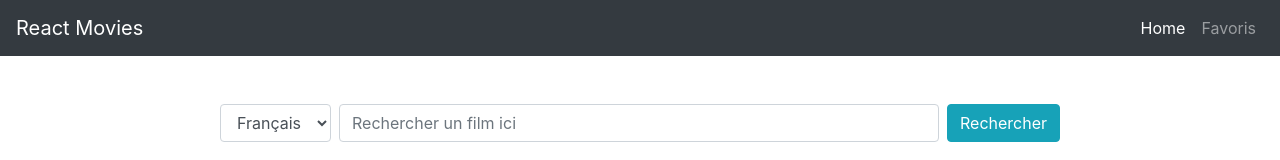
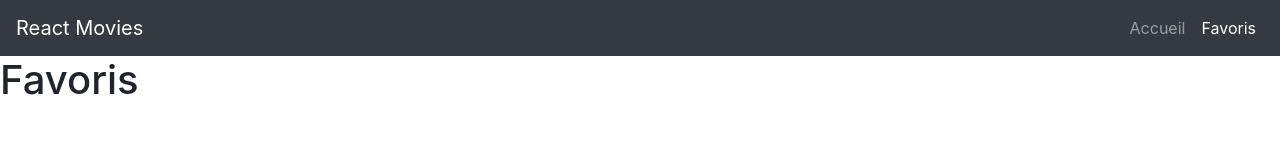
Before and after one commit to Zyrass/dyma-projet-react-movies, a React (Create React App) app: page /favoris in a window 1280 px wide. Shown: the top 160 px of the page. Built offline with nearby package versions, Linux system fonts and the light colour scheme; no server answers.

Commit message:
Mise en place du routing
Conception d'un composant fonctionnel favoris pour simuler une page de favoris lors du routing, ajout de react-router-dom et mise en place du fonctionnement du header pour switcher entre les liens

```diff
--- a/package.json
+++ b/package.json
@@ -11,6 +11,7 @@
     "node-sass": "^4.13.1",
     "react": "^16.12.0",
     "react-dom": "^16.12.0",
+    "react-router-dom": "^5.1.2",
     "react-scripts": "3.4.0"
   },
   "scripts": {
--- a/src/App.js
+++ b/src/App.js
@@ -1,7 +1,12 @@
 import React, { Component } from 'react';
+import {
+  BrowserRouter as Router, Route, Switch, Redirect
+} from "react-router-dom";
+
 import apiMovie, { apiMovieMap } from "./configuration/api.moviedb";
 
 import Films from "./features/films";
+import Favoris from "./features/favoris/";
 import { Header } from './components';
 
 // A décommenter pour ré-utiliser le fichier de data mais avec l'API plus besoin
@@ -68,20 +73,35 @@ class App extends Component {
 
   render() {
     return (
+      <Router>
         <div className="d-flex flex-column">
           <Header />
+
+          <Switch>
+            <Route path="/films" render={ ( props ) => {
+              return (
                 <Films
+
+                  // Ces props peuvent être en rapport avec le routing
+                  { ...props }
 
                   // Contenu du state
                   movies =              { this.state.movies }
                   selectedMovie =       { this.state.selectedMovie }
                   loaded =              { this.state.loaded }
-
                   // Méthodes créer
                   updateSelectedMovie = { this.updateSelectedMovie }
                   updateMovies =        { this.updateMovies }
                 />
+              )
+            }}/>
+
+            <Route path="/favoris" component={ Favoris } />
+
+            <Redirect to="/films" />
+          </Switch>
         </div>
+      </Router>
     );
   }
 }
--- a/src/components/header/Header.js
+++ b/src/components/header/Header.js
@@ -1,4 +1,5 @@
 import React, { Component } from "react";
+import { NavLink } from "react-router-dom";
 
 export default class Header extends Component {
 
@@ -6,21 +7,28 @@ export default class Header extends Component {
     return (
       <header className="navbar navbar-expand-lg navbar-dark bg-dark">
 
-        <a className="navbar-brand" href="/" >React Movies</a>
+        <NavLink to="/films" className="navbar-brand" >React Movies</NavLink>
         <button className="navbar-toggler">
           <span className="navbar-toggler-icon"></span>
         </button>
 
         <div className="collapse navbar-collapse">
           <ul className="navbar-nav ml-auto">
-            <li className="nav-item active">
-              <a className="nav-link" href="/" >Home</a>
+            <li className="nav-item">
+              <NavLink
+                to="/films"
+                className="nav-link"
+                activeClassName="active"
+              >Accueil</NavLink>
             </li>
             <li className="nav-item">
-              <a className="nav-link" href="/" >Favoris</a>
+              <NavLink
+                to="/favoris"
+                className="nav-link"
+                activeClassName="active"
+              >Favoris</NavLink>
             </li>
           </ul>
-
         </div>
       </header>
     )
--- /dev/null
+++ b/src/features/favoris/index.js
@@ -0,0 +1,7 @@
+import React from "react";
+
+export default ( props ) => {
+  return (
+    <h1>Favoris</h1>
+  )
+}
```
Also changed, not shown: src/configuration/api.moviedb.js (+3 -4 lines), 1 other file (tests, documents, lock files or other folders). Lines whose indentation alone changed are shown as unchanged.
